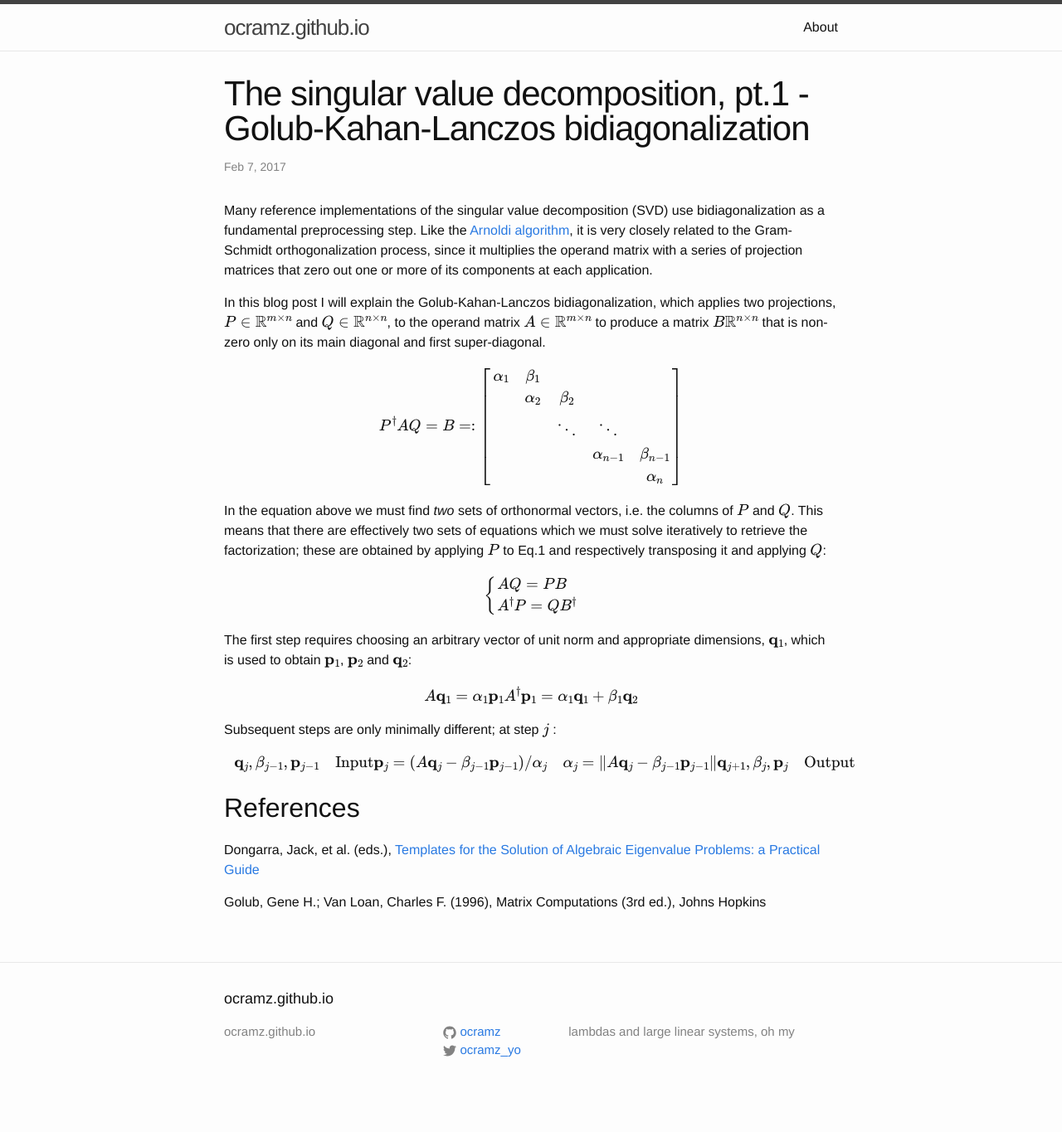
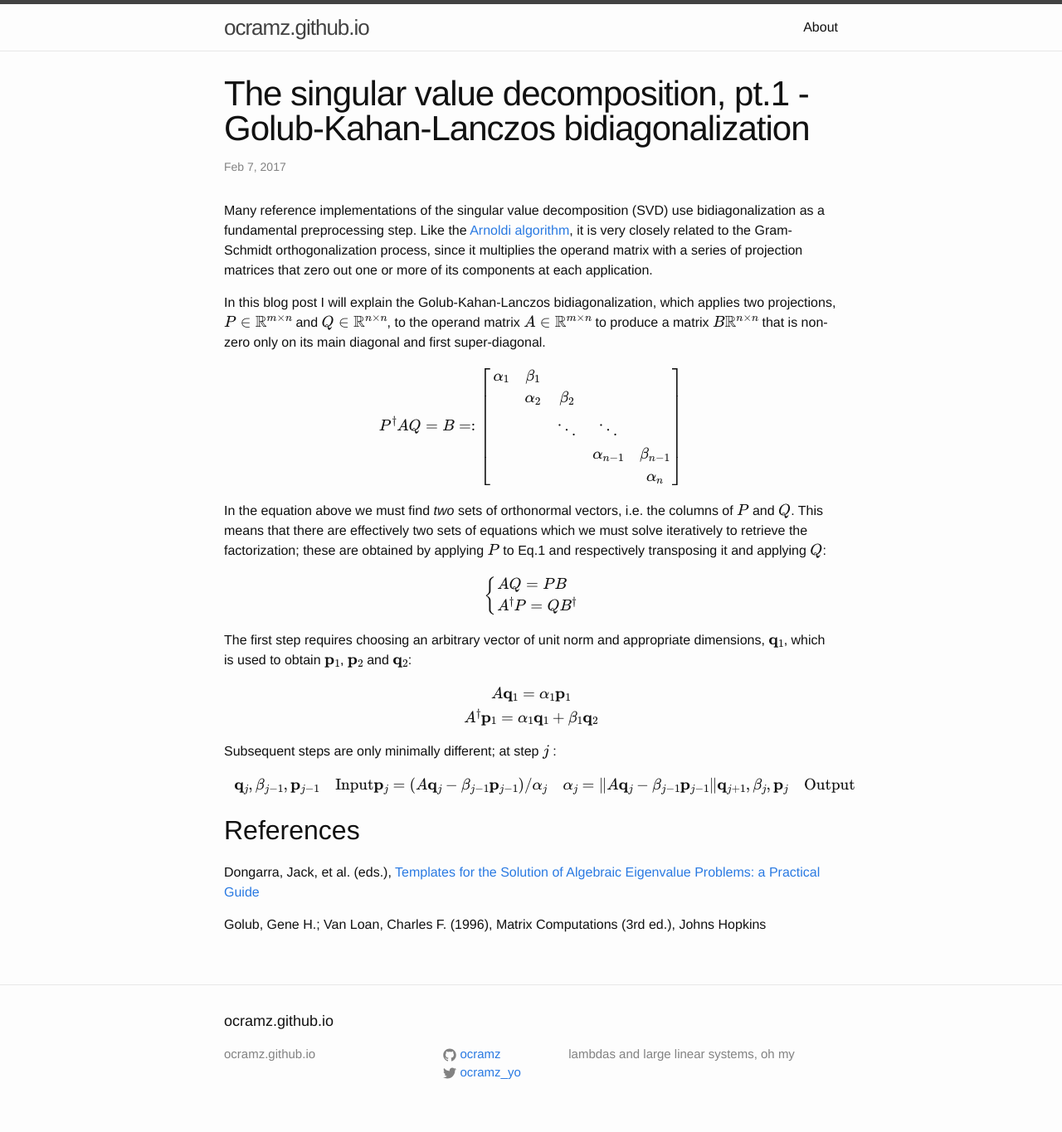
Before and after one commit to ocramz/ocramz.github.io, a Jekyll site: the page built from _posts/2017-02-07-golub-kahan-lanczos.markdown, in a window 1280 px wide. Shown: the whole page at 83% size. Built offline with Jekyll 4.4.1, drawn with Linux system fonts in a browser that asks for light colours; formulas are drawn with MathJax 3; before the commit the page ends 1338 px from its top, so only the background shows below that.

Commit message:
upd blog

```diff
--- a/_posts/2017-02-07-golub-kahan-lanczos.markdown
+++ b/_posts/2017-02-07-golub-kahan-lanczos.markdown
@@ -36,8 +36,10 @@ $$
 The first step requires choosing an arbitrary vector of unit norm and appropriate dimensions, $$\mathbf{q}_1$$, which is used to obtain $$\mathbf{p}_1$$, $$\mathbf{p}_2$$ and $$\mathbf{q}_2$$:
 
 $$
+\begin{array}{c}
 A \mathbf{q}_1 = \alpha_1 \mathbf{p}_1 \\
 A^\dagger \mathbf{p}_1 = \alpha_1 \mathbf{q}_1 + \beta_1 \mathbf{q}_2
+\end{array}
 $$
 
 Subsequent steps are only minimally different; at step $$j$$ :
```
